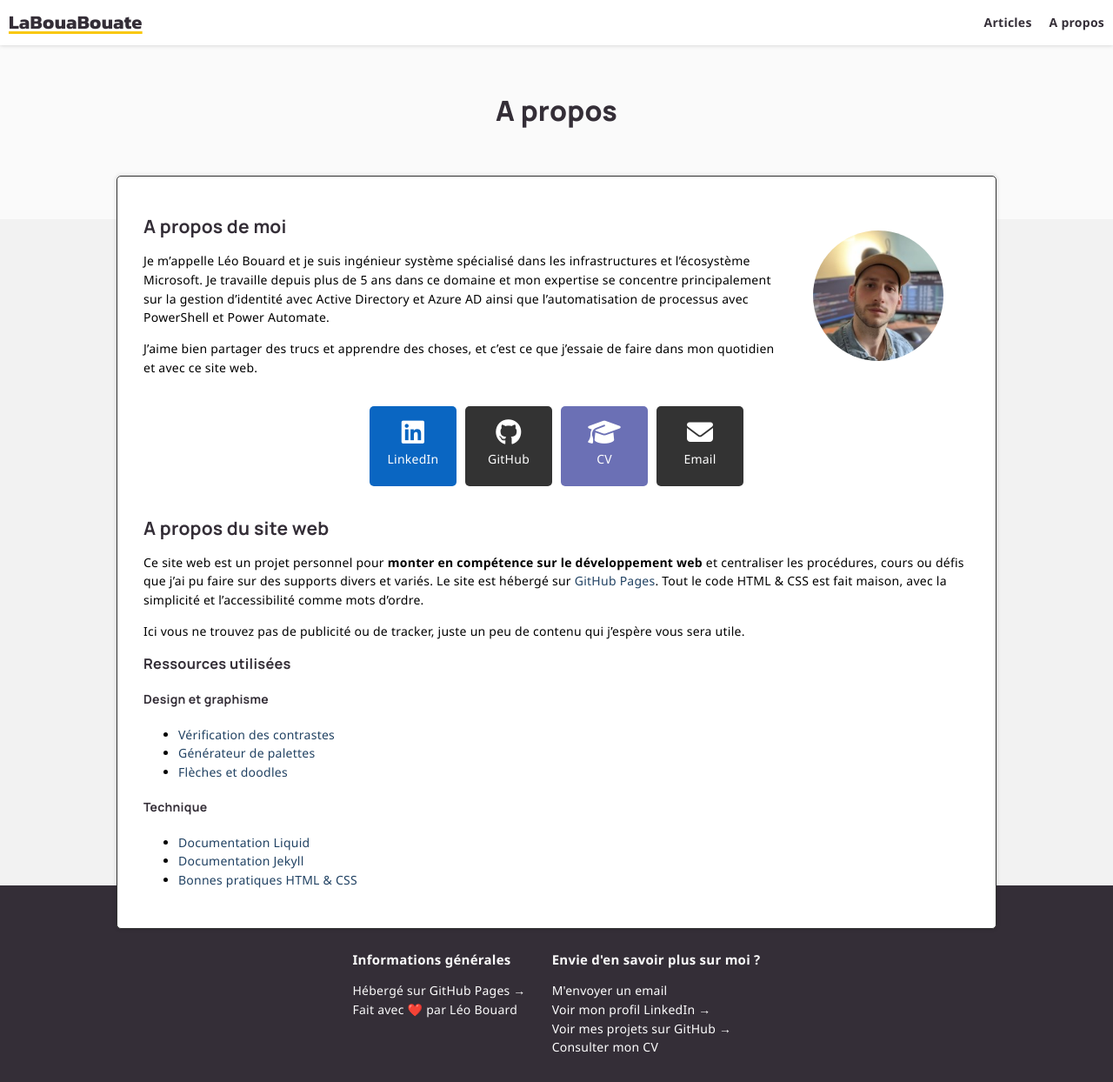
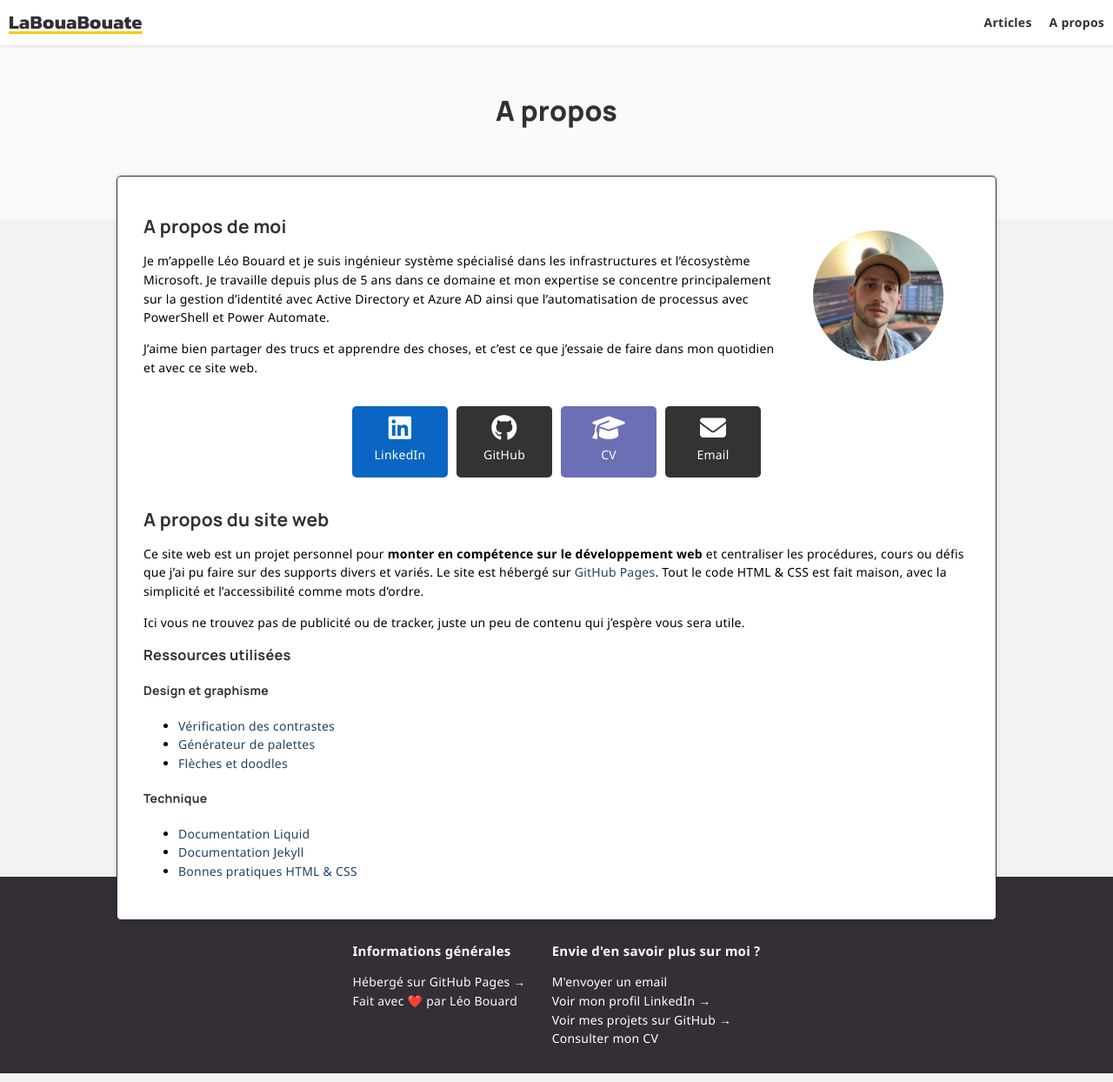
Before and after one commit to leobouard/leobouard.github.io, a Jekyll site: the page built from about.md, in a window 1280 px wide. Shown: the whole page at 87% size. Built offline with Jekyll 4.4.1, drawn with Linux system fonts in a browser that asks for light colours; nearby versions of some CDN libraries; some web fonts are replaced.

Commit message:
Update about.scss

```diff
--- a/assets/css/about.scss
+++ b/assets/css/about.scss
@@ -40,7 +40,7 @@
     justify-content: center;
     align-items: center;
     background-color: #333;
-    padding: 15px;
+    padding: 10px 20px;
     border-radius: 5px;
     color: #FFF;
     font-weight: 400;
@@ -49,14 +49,14 @@
 
 div.personalLinks > a:hover {
     color: #FFF;
-
-    i {
-        text-decoration: none;
-    }
 }
 
 div.personalLinks > a > i {
     font-size: 30px;
+}
+
+div.personalLinks > a:hover > i {
+    text-decoration: none;
 }
 
 div.personalLinks > a > span {
```
